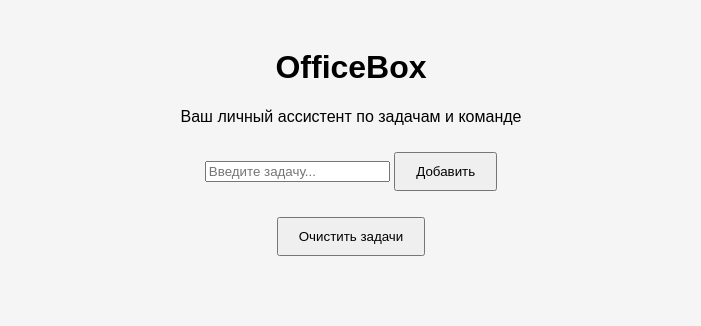
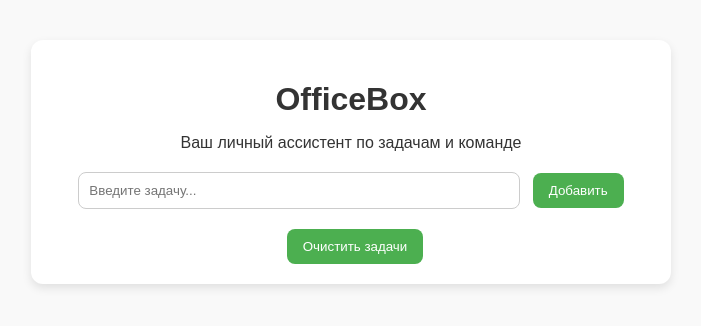
Before and after one commit to sheluvsmuliro/OfficeBox3, a plain HTML site: page index.html in a window 1280 px wide. Shown: the whole page, without its empty margins (289-990 px from the left). Drawn offline with Linux system fonts and the light colour scheme.

Commit message:
Update style.css

```diff
--- a/style.css
+++ b/style.css
@@ -1,20 +1,67 @@
 body {
-  font-family: sans-serif;
+  font-family: Arial, sans-serif;
+  margin: 0;
+  padding: 0;
+  background: #f9f9f9;
+  color: #333;
+}
+
+.container {
+  max-width: 600px;
+  margin: 40px auto;
+  padding: 20px;
+  background: white;
+  box-shadow: 0 4px 10px rgba(0, 0, 0, 0.1);
+  border-radius: 12px;
   text-align: center;
-  padding: 20px;
-  background: #f5f5f5;
+}
+
+h1 {
+  margin-bottom: 10px;
+}
+
+.task-input {
+  margin: 20px 0;
+}
+
+input[type="text"] {
+  padding: 10px;
+  width: 70%;
+  border: 1px solid #ccc;
+  border-radius: 8px;
 }
 
 button {
-  padding: 10px 20px;
-  margin-top: 10px;
+  padding: 10px 16px;
+  background: #4caf50;
+  color: white;
+  border: none;
+  border-radius: 8px;
   cursor: pointer;
+  margin-left: 8px;
 }
 
-.task-board ul {
-  list-style: none;
+button:hover {
+  background: #45a049;
+}
+
+ul {
+  list-style-type: none;
   padding: 0;
+  margin-top: 20px;
 }
-.task-board li {
-  margin: 5px 0;
+
+li {
+  padding: 10px;
+  margin-bottom: 8px;
+  background: #f0f0f0;
+  border-radius: 8px;
+  display: flex;
+  justify-content: space-between;
+  align-items: center;
 }
+
+li.completed {
+  text-decoration: line-through;
+  color: #888;
+}
```
